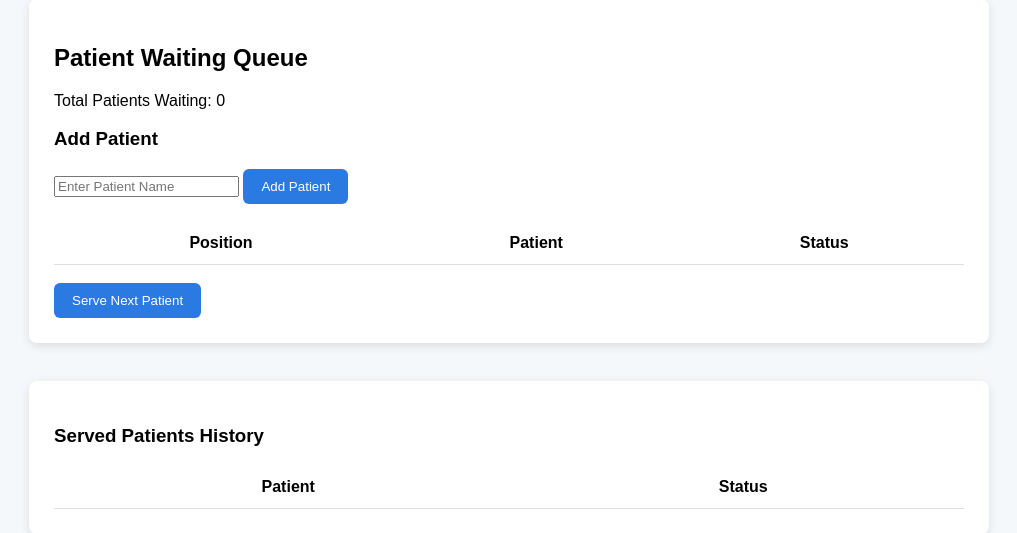
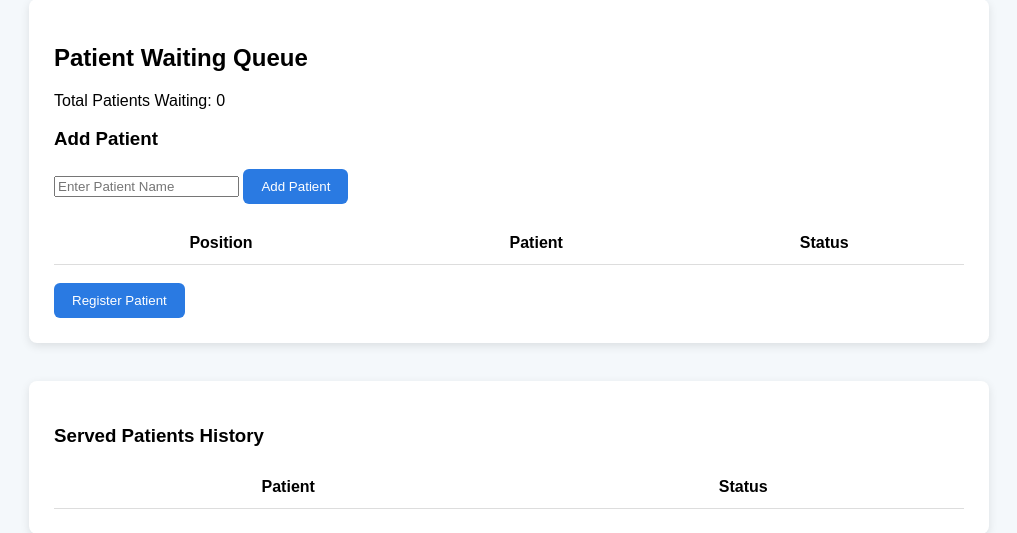
Before and after one commit to aminaliharuna009-source/clinic-queue-manager, a Flask app: page /home in a window 1280 px wide. Shown: the part 173-706 px from the top of the page, without its empty margins (131-1148 px from the left). Run offline with Flask 3, Linux system fonts and the light colour scheme; the visitor is signed in with stand-in values (Sample User, id 1); lists and menus that the app fills with data are empty.

Commit message:
Update index.html

```diff
--- a/clinic_queue_manager/templates/index.html
+++ b/clinic_queue_manager/templates/index.html
@@ -63,7 +63,7 @@
 <br>
 
 <a href="/serve">
-<button>Serve Next Patient</button>
+<button>Register Patient</button>
 </a>
 
 </div>
```
